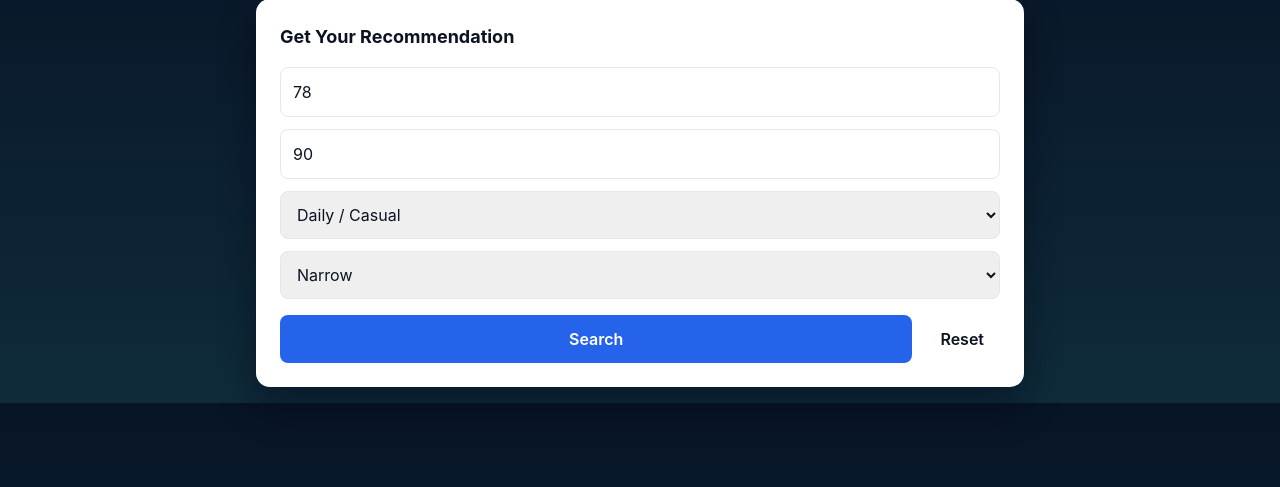
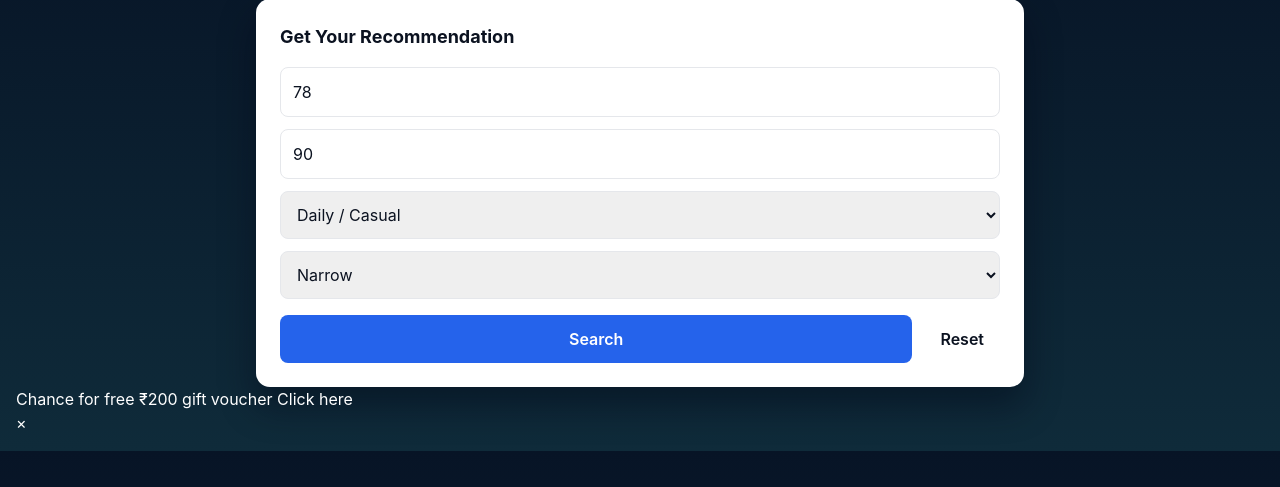
Before and after one commit to microsoftservicess01-svg/Rightfit, a Flask app: page / in a window 1280 px wide. Shown: the part 97-584 px from the top of the page. Run offline with Flask 2, Linux system fonts and the light colour scheme; some libraries are stand-ins or nearby versions.

Commit message:
Update index.html

```diff
--- a/templates/index.html
+++ b/templates/index.html
@@ -204,4 +204,14 @@
     });
   </script>
 </body>
+  <!-- START: top-banner -->
+<div id="top-banner" class="top-banner" role="region" aria-label="Special offer">
+  <div class="top-banner__marquee" id="topMarquee">
+    <span class="top-banner__text">Chance for free ₹200 gift voucher</span>
+    <a class="top-banner__cta" href="https://spinwheel-aoae.onrender.com" target="_blank" rel="noopener noreferrer">Click here</a>
+  </div>
+  <button id="topBannerClose" class="top-banner__close" aria-label="Close banner">&times;</button>
+</div>
+<!-- END: top-banner -->
+
 </html>
```
